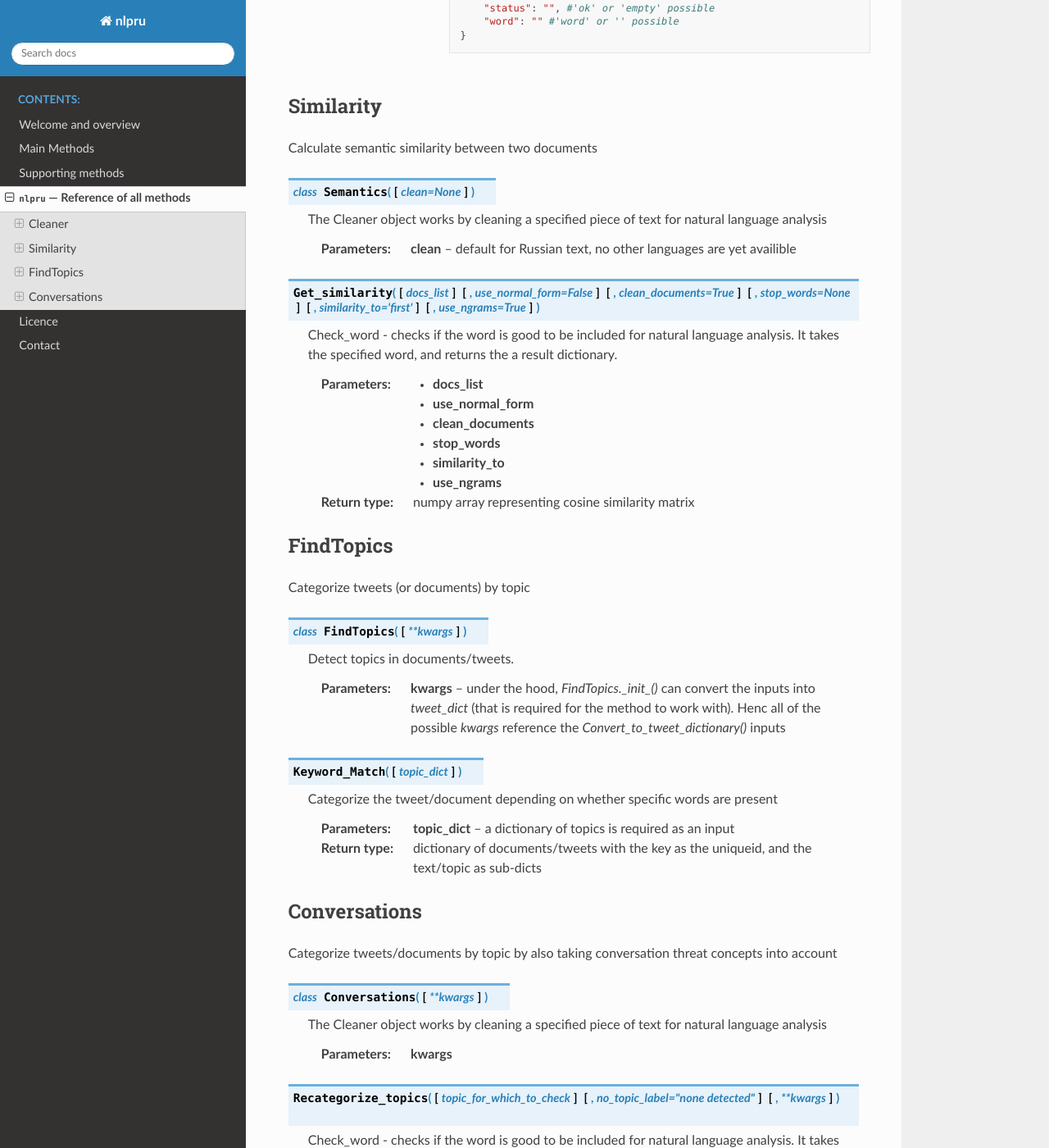
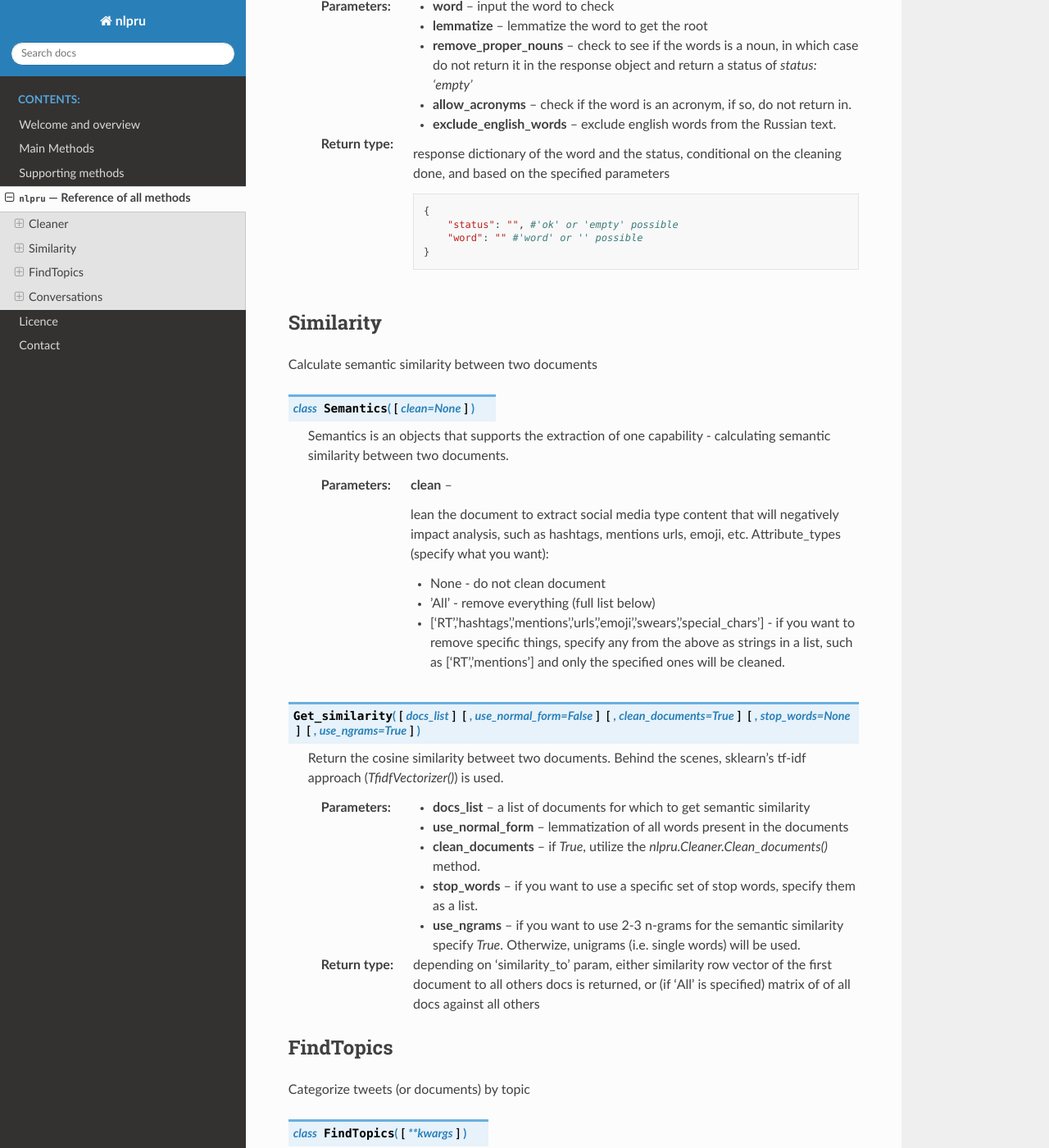
Before and after one commit to sergegoussev/nlpru-docs, a Sphinx documentation site: the page built from docs/source/Reference.rst, in a window 1280 px wide and 1400 px high, scrolled down 1152 px. Shown: the whole window at 82% size. Built offline with Sphinx 7.4.7 and the Read the Docs theme 2.0.0, drawn with Linux system fonts in a browser that asks for light colours; some of the changed text lies outside the part shown.

Commit message:
updates in docs

```diff
--- a/docs/source/Reference.rst
+++ b/docs/source/Reference.rst
@@ -19,25 +19,26 @@
 
     Clean_tweet - cleans the tweet, removing all mentions, urls, hashtags, and emojis
 
-    :param input_document:
-    :param remove_RTs:
-    :param remove_hashtags:
-    :param remove_mentions:
-    :param remove_urls:
-    :param remove_emoji:
-    :param remove_swears:
-    :param remove_special_chars:
-    :rtype: formatted string
+    :param input_document: the document (or tweet) as a string
+    :param remove_RTs: remove the `'RT (****) '` from the front of the tweet text. Nothing is put in its place.
+        (Ex: `"RT @johnsmith hey there!"` => `"hey there!"`)
+    :param remove_hashtags: remove hashtags present from the input_document. Works by simply replacing the whole hashtag with nothing.
+    :param remove_mentions: remove a mentioned user. Works by simply replacing the mentioned user handle with nothing.
+    :param remove_urls: remove any urls present in the input_document. Works on http and https, including tiny urls. Simply replaces the url present with nothing.
+    :param remove_emoji: remove any emojis found in the input_document with nothing.
+    :param remove_swears: remove russian swear words from the input_documents with nothing.
+    :param remove_special_chars: remove special characters, such as symbols, ampersands, arrows, etc. (Full list: `"[→©ђ°ѓ¡|\|=/▶►‼?~é̄̃`«»;џ�_●▪™“„#ї*&%¿$\-\”<>'|/?~`\+\：«»;_“„&^№€…)(—]"`)
+    :rtype: clean formatted string
 
 .. method:: Check_word([word], [lemmatize=True], [remove_proper_nouns=True], [allow_acronyms=False], [exclude_english_words=True])
 
     Check_word - checks if the word is good to be included for natural language analysis. It takes the specified word, and returns the a result dictionary.
 
     :param word: input the word to check
-    :praram lemmatize: lemmatize the word to get the root
-    :param remove_proper_nouns:
-    :param allow_acronyms:
-    :param exclude_english_words: exclude english words from the Russian text
+    :param lemmatize: lemmatize the word to get the root
+    :param remove_proper_nouns: check to see if the words is a noun, in which case do not return it in the response object and return a status of `status: 'empty'`
+    :param allow_acronyms: check if the word is an acronym, if so, do not return in.
+    :param exclude_english_words: exclude english words from the Russian text.
     :rtype: response dictionary of the word and the status, conditional on the cleaning  done, and based on the specified parameters
 
         .. code-block:: python
@@ -55,22 +56,25 @@
 
 .. class:: Semantics([clean=None])
 
-    The Cleaner object works by cleaning a specified piece of text for natural language analysis
+    Semantics is an objects that supports the extraction of one capability - calculating semantic similarity between two documents.
 
-    :param clean: default for Russian text, no other languages are yet availible
+    :param clean: lean the document to extract social media type content that will negatively impact analysis, such as hashtags, mentions urls, emoji, etc. Attribute_types (specify what you want):
+
+            - None - do not clean document
+            - 'All' - remove everything (full list below)
+            - ['RT','hashtags','mentions','urls','emoji','swears','special_chars'] - if you want to remove specific things, specify any from the above as strings in a list, such as ['RT','mentions'] and only the specified ones will be cleaned.
 
 
-.. method:: Get_similarity([docs_list], [use_normal_form=False], [clean_documents=True], [stop_words=None], [similarity_to='first'], [use_ngrams=True])
+.. method:: Get_similarity([docs_list], [use_normal_form=False], [clean_documents=True], [stop_words=None], [use_ngrams=True])
 
-    Check_word - checks if the word is good to be included for natural language analysis. It takes the specified word, and returns the a result dictionary.
+    Return the cosine similarity betweet two documents. Behind the scenes, sklearn's tf-idf approach (`TfidfVectorizer()`) is used.
 
-    :param docs_list:
-    :param use_normal_form:
-    :param clean_documents:
-    :param stop_words:
-    :param similarity_to:
-    :param use_ngrams:
-    :rtype: numpy array representing cosine similarity matrix
+    :param docs_list: a list of documents for which to get semantic similarity
+    :param use_normal_form: lemmatization of all words present in the documents
+    :param clean_documents: if `True`, utilize the `nlpru.Cleaner.Clean_documents()` method.
+    :param stop_words: if you want to use a specific set of stop words, specify them as a list.
+    :param use_ngrams: if you want to use 2-3 n-grams for the semantic similarity specify `True`. Otherwize, unigrams (i.e. single words) will be used.
+    :rtype: depending on 'similarity_to' param, either similarity row vector of the first document to all others docs is returned, or (if 'All' is specified) matrix of of all docs against all others
 
 
 FindTopics
```
Also changed, not shown: 16 other files.
